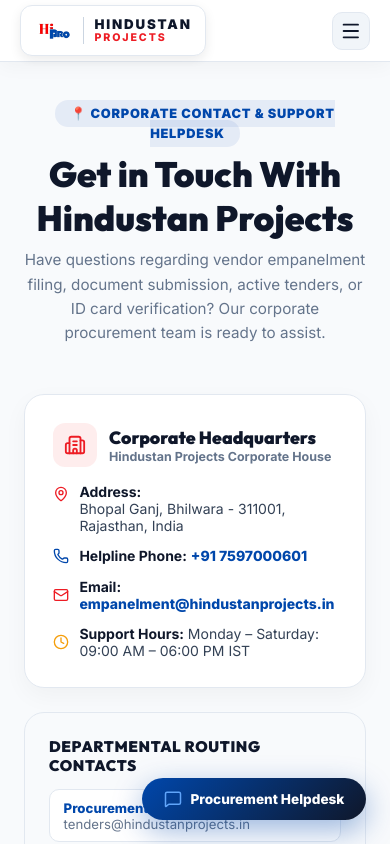
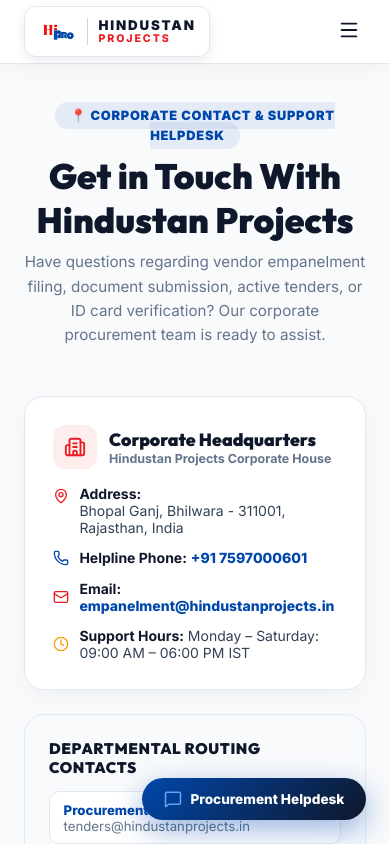
Before and after one commit to hindustan-groups/Empanelment-Portal, a React (Vite) app: page /contact in a window 390 px wide. Shown: the top 844 px of the page. Built offline with nearby package versions, Linux system fonts and the light colour scheme; no server answers.

Commit message:
Revert "style(navbar): refine header UI styling, hover states, and responsive drawer media queries"
This reverts commit a3d7af317dd0e0463e0ea0b542fa7b123c48a713.

```diff
--- a/src/index.css
+++ b/src/index.css
@@ -106,50 +106,44 @@ body {
   position: sticky;
   top: 0;
   z-index: 1000;
-  height: 68px;
-  background-color: rgba(255, 255, 255, 0.92);
+  height: 64px;
+  background-color: rgba(255, 255, 255, 0.9);
   backdrop-filter: blur(16px);
   -webkit-backdrop-filter: blur(16px);
   border-bottom: 1px solid var(--border-color);
   box-shadow: 0 4px 20px rgba(0, 0, 0, 0.04);
-  transition: background-color 0.3s ease, border-color 0.3s ease, box-shadow 0.3s ease;
 }
 
 .dark .header-navbar {
-  background-color: rgba(15, 23, 42, 0.92);
-  border-bottom: 1px solid rgba(255, 255, 255, 0.08);
-  box-shadow: 0 4px 25px rgba(0, 0, 0, 0.3);
+  background-color: rgba(15, 23, 42, 0.9);
 }
 
 .header-inner {
-  max-width: 1320px;
+  max-width: 1280px;
   height: 100%;
   margin: 0 auto;
-  padding: 0 1.25rem;
+  padding: 0 1.5rem;
   display: flex;
   align-items: center;
   justify-content: space-between;
-  gap: 1rem;
 }
 
 .subdomain-pill {
   display: inline-flex;
   align-items: center;
   gap: 0.5rem;
-  padding: 0.28rem 0.75rem;
+  padding: 0.25rem 0.65rem;
   border-radius: 9999px;
-  background-color: rgba(0, 71, 171, 0.07);
+  background-color: rgba(0, 71, 171, 0.08);
   color: #0047AB;
-  border: 1px solid rgba(0, 71, 171, 0.18);
+  border: 1px solid rgba(0, 71, 171, 0.2);
   font-size: 0.725rem;
   font-weight: 800;
-  letter-spacing: -0.01em;
 }
 
 .dark .subdomain-pill {
   background-color: rgba(0, 71, 171, 0.2);
   color: #60A5FA;
-  border-color: rgba(96, 165, 250, 0.3);
 }
 
 .status-dot {
@@ -163,150 +157,106 @@ body {
 .nav-actions {
   display: flex;
   align-items: center;
-  gap: 0.45rem;
+  gap: 0.75rem;
 }
 
 .btn-icon-text {
   display: inline-flex;
   align-items: center;
   gap: 0.4rem;
-  padding: 0.45rem 0.85rem;
+  padding: 0.45rem 0.9rem;
   border-radius: 10px;
   background-color: var(--bg-surface);
   color: var(--text-primary);
   font-size: 0.825rem;
-  font-weight: 600;
+  font-weight: 700;
   text-decoration: none;
   border: 1px solid var(--border-color);
   transition: all 0.2s cubic-bezier(0.4, 0, 0.2, 1);
   user-select: none;
-  white-space: nowrap;
 }
 
 .btn-icon-text:hover {
   border-color: #0047AB;
-  color: #0047AB;
   transform: translateY(-1.5px);
-  box-shadow: 0 4px 12px rgba(0, 71, 171, 0.12);
-}
-
-.btn-icon-text.active {
-  background-color: rgba(0, 71, 171, 0.08);
-  color: #0047AB;
-  border-color: rgba(0, 71, 171, 0.25);
-  font-weight: 700;
-}
-
-.dark .btn-icon-text.active {
-  background-color: rgba(0, 71, 171, 0.25);
-  color: #60A5FA;
-  border-color: rgba(96, 165, 250, 0.4);
+  box-shadow: 0 4px 12px rgba(0, 71, 171, 0.15);
 }
 
 .btn-icon-text:active {
   transform: scale(0.96);
 }
 
-/* RESPONSIVE MEDIA QUERIES FOR HEADER */
-@media (max-width: 1024px) {
-  .desktop-only {
-    display: none !important;
-  }
-
-  .mobile-toggle-wrapper {
-    display: flex !important;
-    align-items: center;
-  }
-
-  .header-navbar {
-    height: 62px;
-  }
-}
-
-.mobile-menu-btn {
+.theme-toggle-btn {
   background: var(--bg-surface);
   border: 1px solid var(--border-color);
   color: var(--text-primary);
+  padding: 0.5rem;
   border-radius: 10px;
   cursor: pointer;
-  padding: 0.45rem;
   display: flex;
   align-items: center;
   justify-content: center;
-  width: 38px;
-  height: 38px;
-  transition: all 0.2s ease;
-}
-
-.mobile-menu-btn:hover {
+  transition: transform 0.2s ease, border-color 0.2s ease;
+}
+
+.theme-toggle-btn:hover {
   border-color: #0047AB;
-  color: #0047AB;
+}
+
+.theme-toggle-btn:active {
+  transform: scale(0.92);
+}
+
+.mobile-toggle-wrapper {
+  display: none;
+  align-items: center;
+}
+
+.mobile-menu-btn {
+  background: none;
+  border: none;
+  color: var(--text-primary);
+  cursor: pointer;
+  padding: 0.4rem;
 }
 
 .mobile-drawer-overlay {
   position: fixed;
-  top: 62px;
+  top: 64px;
   left: 0;
   right: 0;
   bottom: 0;
-  background-color: rgba(255, 255, 255, 0.97);
-  backdrop-filter: blur(20px);
-  -webkit-backdrop-filter: blur(20px);
-  padding: 1.25rem 1.25rem 3rem 1.25rem;
-  box-shadow: 0 20px 40px rgba(0, 0, 0, 0.15);
+  background-color: var(--bg-card);
+  border-bottom: 1px solid var(--border-color);
+  padding: 1.5rem 1.5rem 3rem 1.5rem;
+  box-shadow: 0 20px 30px rgba(0, 0, 0, 0.2);
   z-index: 999;
   overflow-y: auto;
   -webkit-overflow-scrolling: touch;
-  animation: navDrawerSlide 0.25s cubic-bezier(0.16, 1, 0.3, 1) forwards;
-}
-
-.dark .mobile-drawer-overlay {
-  background-color: rgba(15, 23, 42, 0.97);
-  box-shadow: 0 20px 40px rgba(0, 0, 0, 0.5);
-}
-
-@keyframes navDrawerSlide {
-  from {
-    opacity: 0;
-    transform: translateY(-8px);
-  }
-  to {
-    opacity: 1;
-    transform: translateY(0);
-  }
 }
 
 .mobile-drawer-content {
   display: flex;
   flex-direction: column;
+  gap: 0.85rem;
+}
+
+.mobile-nav-link {
+  display: flex;
+  align-items: center;
   gap: 0.75rem;
-  max-width: 600px;
-  margin: 0 auto;
-}
-
-.mobile-nav-link {
-  display: flex;
-  align-items: center;
-  gap: 0.75rem;
-  padding: 0.85rem 1rem;
+  padding: 0.75rem 1rem;
   border-radius: 12px;
   background-color: var(--bg-surface);
   color: var(--text-primary);
-  font-weight: 600;
-  font-size: 0.925rem;
+  font-weight: 700;
+  font-size: 0.9rem;
   text-decoration: none;
-  border: 1px solid var(--border-color);
-  transition: all 0.2s ease;
+  transition: transform 0.2s ease;
 }
 
 .mobile-nav-link:active {
-  transform: scale(0.98);
-}
-
-.mobile-nav-link.active {
-  border-color: #0047AB;
-  background-color: rgba(0, 71, 171, 0.08);
-  color: #0047AB;
+  transform: scale(0.97);
 }
 
 /* HERO SECTION & ENTERPRISE BACKDROP */
```
